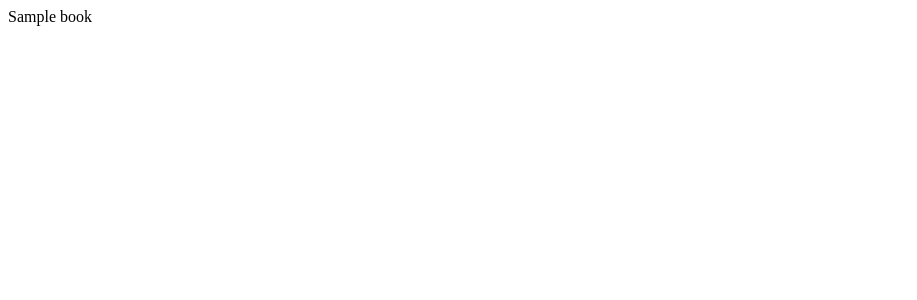
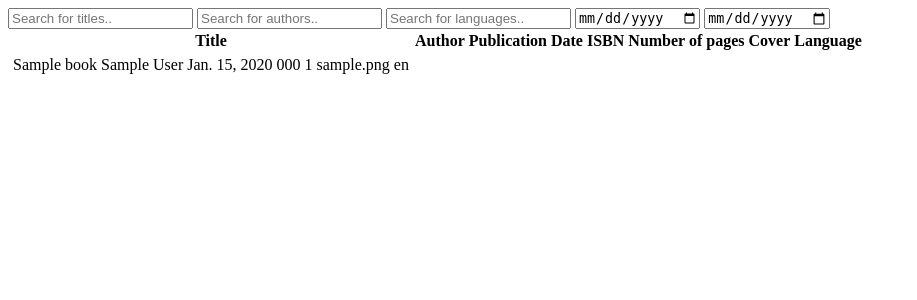
Before and after one commit to Szamson/Library, a Django app: page / in a window 1280 px wide. Before the commit the part shown is almost empty. Shown: the top 300 px of the page, without its empty margins (0-917 px from the left). Run offline with Django 3.2, Linux system fonts and the light colour scheme; tables that the repository leaves empty hold one stand-in row (values such as "Sample post").

Commit message:
changed file structure, Part 1 almost done, Part3 done

```diff
--- a/LibraryProject/models.py
+++ b/LibraryProject/models.py
@@ -3,10 +3,10 @@ from django.db import models
 
 # Create your models here.
 class Book(models.Model):
-    title = models.CharField(max_length=100, null=True)
-    author = models.CharField(max_length=50, null=True)
-    publication_date = models.DateField(null=True)
-    isbn = models.CharField(max_length=20, null=True)
-    number_of_pages = models.IntegerField(null=True)
-    cover = models.CharField(null=True, max_length=1000) #As Base64
-    language = models.CharField(max_length=20, null=True)
+    title = models.CharField(max_length=100)
+    author = models.CharField(max_length=50)
+    publication_date = models.DateField()
+    isbn = models.CharField(max_length=20)
+    number_of_pages = models.IntegerField()
+    cover = models.CharField(max_length=1000)
+    language = models.CharField(max_length=20)
--- /dev/null
+++ b/LibraryProject/static/js/FiltrateBooks.js
@@ -0,0 +1,37 @@
+function myFunction(changed) {
+
+    let filter, table, element, txtValue;
+
+    let titleInput = document.getElementById('TitleInput');
+    let AuthorInput = document.getElementById('AuthorInput');
+    let LanguageInput = document.getElementById('LanguageInput');
+
+    switch (changed) {
+        case 'Title':
+            filter = titleInput.value.toUpperCase();
+            break;
+        case 'Author':
+            filter = AuthorInput.value.toUpperCase();
+            break;
+        case 'Language':
+            filter = LanguageInput.value.toUpperCase();
+            break;
+        case 'Date':
+            let StartDateInput = document.getElementById('StartDateInput');
+            let EndDateInput = document.getElementById('EndDateInput');
+            break;
+    }
+
+    table = document.getElementById("books-to-filter");
+    element = table.getElementsByTagName('tr');
+
+    for (let i = 1; i < element.length; i++) {
+    let td = element[i].getElementsByTagName("td")[0];
+    txtValue = td.innerText;
+    if (txtValue.toUpperCase().includes(filter)) {
+      element[i].style.display = "flow";
+    } else {
+      element[i].style.display = "none";
+    }
+    }
+}
--- a/LibraryProject/static/js/scripts.js
+++ b/LibraryProject/static/js/scripts.js
@@ -1,6 +1,10 @@
 const url = "http://127.0.0.1:8000/";
 const data = {
     title: "Game of Thrones",
+    author: "",
+    language: "",
+    start_date: "1000-01-01",
+    end_date: "2021-07-12"
 };
 sendPOST = () => {
         return fetch(url+"books-title",{
--- a/LibraryProject/urls.py
+++ b/LibraryProject/urls.py
@@ -1,9 +1,9 @@
 from django.urls import path
-from .views import home, BooksGetView
+from .views import home, BooksGetViewTitle
 
 
 
 urlpatterns = [
     path('', home, name='library-home'),
-    path('books-title', BooksGetView.as_view())
+    path('books-title', BooksGetViewTitle.as_view())
 ]
--- a/LibraryProject/views.py
+++ b/LibraryProject/views.py
@@ -1,8 +1,9 @@
+import datetime
 from rest_framework import status
 from rest_framework.views import APIView
 from rest_framework.response import Response
 from django.shortcuts import render
-from .serializers import BookSerializer, BookTitleSerializer
+from .serializers import BookSerializer, BookFilterSerializer
 
 # Create your views here.
 from LibraryProject.models import Book
@@ -14,19 +15,73 @@ def home(request):
     return render(request, "homepage.html", context)
 
 
-class BooksGetView(APIView):
-    serializer_class = BookTitleSerializer
+class BooksGetViewTitle(APIView):
+    serializer_class = BookFilterSerializer
 
     def post(self, request):
         serializer = self.serializer_class(data=request.data)
-        v = serializer.is_valid()
+        valid = serializer.is_valid()
+        if valid:
 
-        if v:
-            title = serializer.data.get('title')
-            queryset = Book.objects.get(title__contains=title)
+            queryset = None
+
+            if len(serializer.data.get('title')) != 0:
+                title = serializer.data.get('title')
+            else:
+                title = ""
+            if len(serializer.data.get('author')) != 0:
+                author = serializer.data.get('author')
+            else:
+                author = ""
+            if len(serializer.data.get('language')) != 0:
+                language = serializer.data.get('language')
+            else:
+                language = ""
+            if len(serializer.data.get('end_date')) != 0:
+                end_date = datetime.date.today()
+            else:
+                end_date = serializer.data.get('end_date')
+            if len(serializer.data.get('start_date')) != 0:
+                start_date = datetime.date(1000, 1, 1)
+            else:
+                start_date = serializer.data.get('start_date')
+
+            queryset = Book.objects.get(title__contains=title, author__contains=author, language__contains=language,
+                                        publication_date__range=[start_date, end_date])
+
             if queryset is not None:
                 return Response(BookSerializer(queryset).data, status=status.HTTP_200_OK)
             else:
                 return Response({'Not Found': 'Invalid title...'}, status=status.HTTP_404_NOT_FOUND)
         else:
             return Response({'Bad Request': 'Invalid data...'}, status=status.HTTP_400_BAD_REQUEST)
+
+
+class AddBookView(APIView):
+
+    serializer_class = BookSerializer
+
+    def post(self, request):
+
+        serializer = self.serializer_class(data=request.data)
+
+        if serializer.is_valid():
+            title = serializer.data.get('title')
+            author = serializer.data.get('author')
+            publication_date = serializer.data.get('publication_date')
+            isbn = serializer.data.get('isbn')
+            number_of_pages = serializer.data.get('number_of_pages')
+            cover = serializer.data.get('cover')
+            language = serializer.data.get('language')
+
+            queryset = Book.objects.get(title=title, author=author, language=language,
+                                        publication_date=publication_date, isbn=isbn, number_of_pages=number_of_pages,
+                                        cover=cover)
+            if len(queryset) > 0:
+                return Response({'Bad Request': 'Book already exists...'}, status=status.HTTP_406_NOT_ACCEPTABLE)
+            else:
+                book = Book(title=title, author=author, publication_date=publication_date, isbn=isbn,
+                            number_of_pages=number_of_pages, cover=cover, language=language)
+                book.save()
+                return Response({'Success': 'Book added...'}, status=status.HTTP_201_CREATED)
+        return Response({'Bad Request': 'Invalid data...'}, status=status.HTTP_400_BAD_REQUEST)
--- a/templates/homepage.html
+++ b/templates/homepage.html
@@ -12,14 +12,39 @@
 </head>
 
 <body>
-    {% for obj in books %}
-    {{obj.title}}<br/>
-    {% endfor %}
+    <input type="text" id="TitleInput" onkeyup="myFunction('Title')" placeholder="Search for titles..">
+    <input type="text" id="AuthorInput" onkeyup="myFunction('Author')" placeholder="Search for authors..">
+    <input type="text" id="LanguageInput" onkeyup="myFunction('Language')" placeholder="Search for languages..">
+    <input type="date" id="StartDateInput" onkeyup="myFunction('Date')" placeholder="Starting date..">
+    <input type="date" id="EndDateInput" onkeyup="myFunction('Date')" placeholder="End date..">
+    <table id="books-to-filter">
+      <tr>
+        <th>Title</th>
+        <th>Author</th>
+        <th>Publication Date</th>
+        <th>ISBN</th>
+        <th>Number of pages</th>
+        <th>Cover</th>
+        <th>Language</th>
+      </tr>
+      {% for obj in books %}
+        <tr style="display: flow">
+        <td>{{obj.title}}</td>
+        <td>{{obj.author}}</td>
+        <td>{{obj.publication_date}}</td>
+        <td>{{obj.isbn}}</td>
+        <td>{{obj.number_of_pages}}</td>
+        <td>{{obj.cover}}</td>
+        <td>{{obj.language}}</td>
+        </tr>
+      {% endfor %}
+    </table>
+
     {% csrf_token %}
     <script>
         const csrftoken = document.querySelector('[name=csrfmiddlewaretoken]').value;
     </script>
     {% load static %}
-    <script src="{% static '/js/scripts.js' %}" type="text/javascript"></script>
+    <script src="{% static '/js/FiltrateBooks.js' %}" type="text/javascript"></script>
 </body>
 </html>
```
Also changed, not shown: LibraryProject/serializers.py (+6 -2 lines).
